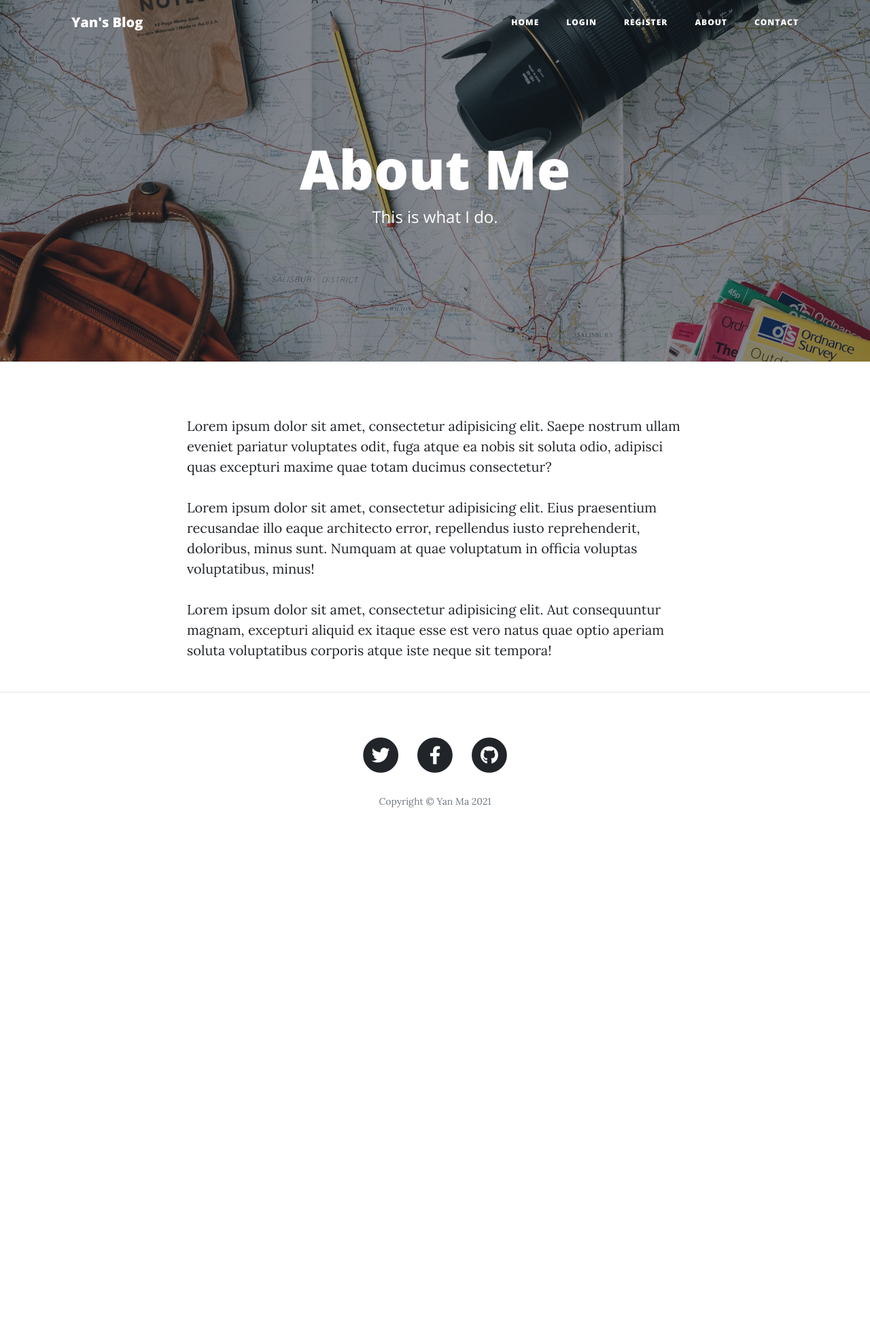
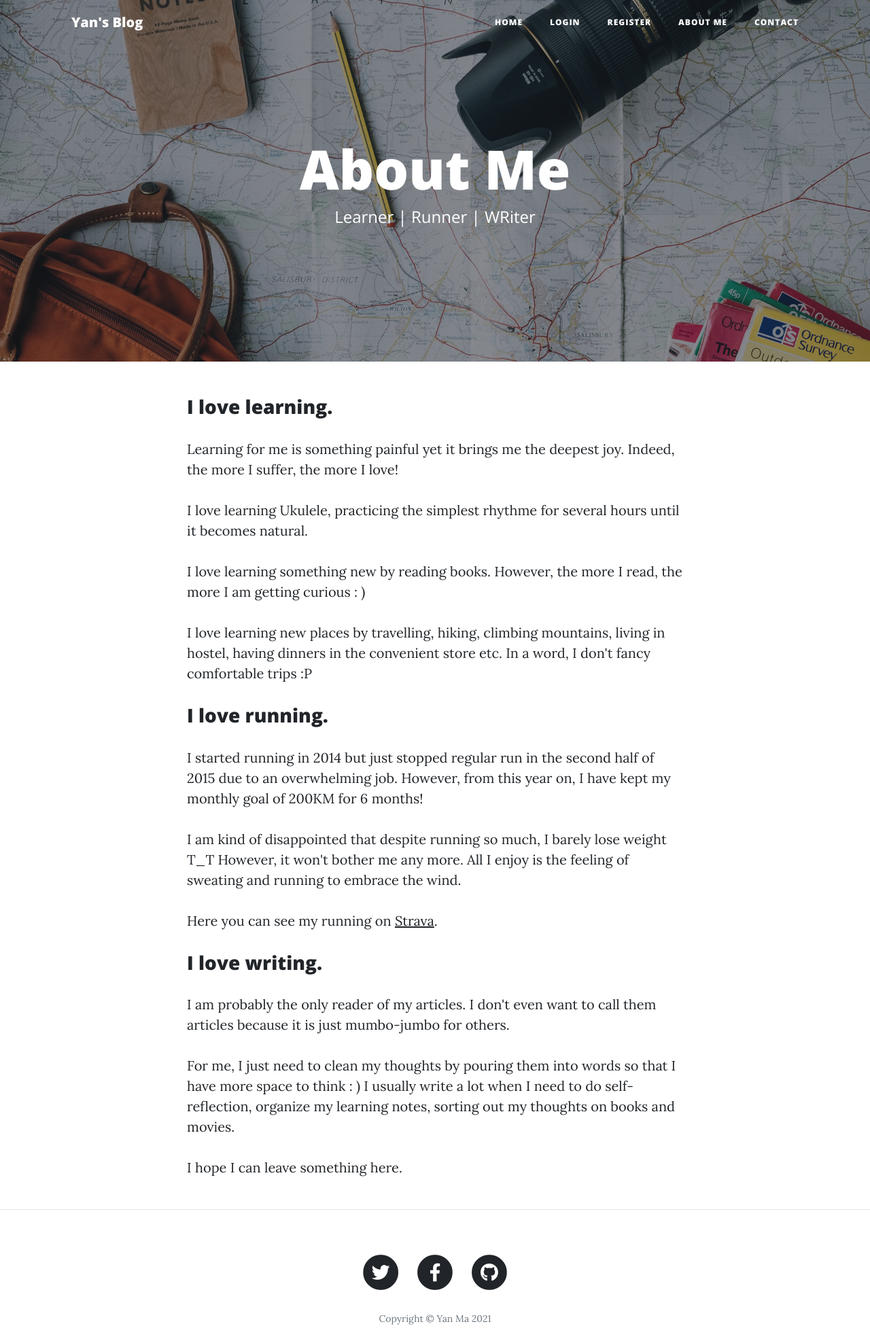
Before and after one commit to dada0804/My-Blog, a Flask app: page /about in a window 1280 px wide. Shown: the top 1973 px of the page at 68% size. Before the commit the page ends 1188 px from the top, so only its background shows below. Run offline with Flask 2, Linux system fonts and the light colour scheme; some libraries are stand-ins or nearby versions.

Commit message:
update about.html; fix contact_me.php

```diff
--- a/main.py
+++ b/main.py
@@ -13,12 +13,12 @@ from flask import abort
 import os
 
 app = Flask(__name__)
-app.config['SECRET_KEY'] = os.environ.get('SECRET_KEY')
+app.config['SECRET_KEY'] = os.environ.get('SECRET_KEY','8BYkEfBA6O6donzWlSihBXox7C0sKR6b')
 ckeditor = CKEditor(app)
 Bootstrap(app)
 
 ##CONNECT TO DB
-app.config['SQLALCHEMY_DATABASE_URI'] = os.environ.get('DATABASE_URL')
+app.config['SQLALCHEMY_DATABASE_URI'] = os.environ.get("DATABASE_URL",  "sqlite:///blog.db")
 app.config['SQLALCHEMY_TRACK_MODIFICATIONS'] = False
 db= SQLAlchemy(app)
 
@@ -136,10 +136,10 @@ def login():
     if form.validate_on_submit():
         user=User.query.filter_by(email=form.email.data).first()
         if not user:
-            flash("The email doesn't right, please try again.")
+            flash("The email is incorrect. Please try again.")
             return redirect(url_for('login'))
         elif not check_password_hash(user.password,form.password.data):
-            flash("Password incorrect, please try again.")
+            flash("Password incorrect. Please try again.")
             return redirect(url_for('login'))
         else:
             login_user(user)
@@ -159,7 +159,7 @@ def show_post(post_id):
     requested_post = BlogPost.query.get(post_id)
     if form.validate_on_submit():
         if not current_user.is_authenticated:
-            flash('You need to login to comment!')
+            flash('You need to log in to comment : )')
             return redirect(url_for('login_in'))
 
         new_comment=Comment(
@@ -202,7 +202,7 @@ def add_new_post():
     return render_template("make-post.html", form=form)
 
 
-@app.route("/edit-post/<int:post_id>")
+@app.route("/edit-post/<int:post_id>",methods=['GET','POST'])
 @admin_only
 def edit_post(post_id):
     post = BlogPost.query.get(post_id)
@@ -210,14 +210,13 @@ def edit_post(post_id):
         title=post.title,
         subtitle=post.subtitle,
         img_url=post.img_url,
-        author=post.author,
+        author=post.author.name,
         body=post.body
     )
     if edit_form.validate_on_submit():
         post.title = edit_form.title.data
         post.subtitle = edit_form.subtitle.data
         post.img_url = edit_form.img_url.data
-        post.author = edit_form.author.data
         post.body = edit_form.body.data
         db.session.commit()
         return redirect(url_for("show_post", post_id=post.id))
@@ -225,7 +224,7 @@ def edit_post(post_id):
     return render_template("make-post.html", form=edit_form)
 
 
-@app.route("/delete/<int:post_id>")
+@app.route("/delete/<int:post_id>",methods=['GET','POST'])
 @admin_only
 def delete_post(post_id):
     post_to_delete = BlogPost.query.get(post_id)
--- a/static/js/contact_me.js
+++ b/static/js/contact_me.js
@@ -20,7 +20,7 @@ $(function() {
       $this = $("#sendMessageButton");
       $this.prop("disabled", true); // Disable submit button until AJAX call is complete to prevent duplicate messages
       $.ajax({
-        url: "././mail/contact_me.php",
+        url: "./mail/contact_me.php",
         type: "POST",
         data: {
           name: name,
--- a/templates/about.html
+++ b/templates/about.html
@@ -8,7 +8,7 @@
         <div class="col-lg-8 col-md-10 mx-auto">
           <div class="page-heading">
             <h1>About Me</h1>
-            <span class="subheading">This is what I do.</span>
+            <span class="subheading">Learner | Runner | WRiter</span>
           </div>
         </div>
       </div>
@@ -19,9 +19,20 @@
   <div class="container">
     <div class="row">
       <div class="col-lg-8 col-md-10 mx-auto">
-        <p>Lorem ipsum dolor sit amet, consectetur adipisicing elit. Saepe nostrum ullam eveniet pariatur voluptates odit, fuga atque ea nobis sit soluta odio, adipisci quas excepturi maxime quae totam ducimus consectetur?</p>
-        <p>Lorem ipsum dolor sit amet, consectetur adipisicing elit. Eius praesentium recusandae illo eaque architecto error, repellendus iusto reprehenderit, doloribus, minus sunt. Numquam at quae voluptatum in officia voluptas voluptatibus, minus!</p>
-        <p>Lorem ipsum dolor sit amet, consectetur adipisicing elit. Aut consequuntur magnam, excepturi aliquid ex itaque esse est vero natus quae optio aperiam soluta voluptatibus corporis atque iste neque sit tempora!</p>
+        <h3>I love learning.</h3>
+        <p>Learning for me is something painful yet it brings me the deepest joy. Indeed, the more I suffer, the more I love! </p>
+        <p>I love learning Ukulele, practicing the simplest rhythme for several hours until it becomes natural. </p>
+        <p>I love learning something new by reading books. However, the more I read, the more I am getting curious : )</p>
+        <p>I love learning new places by travelling, hiking, climbing mountains, living in hostel, having dinners in the convenient store etc. In a word, I don't fancy comfortable trips :P</p>
+
+        <h3>I love running.</h3>
+        <p>I started running in 2014 but just stopped regular run in the second half of 2015 due to an overwhelming job. However, from this year on, I have kept my monthly goal of 200KM for 6 months!</p>
+        <p>I am kind of disappointed that despite running so much, I barely lose weight T_T However, it won't bother me any more. All I enjoy is the feeling of sweating and running to embrace the wind.</p>
+        <p>Here you can see my running on <a href="https://www.strava.com/athletes/90646202">Strava</a>. </p>
+        <h3>I love writing.</h3>
+        <p>I am probably the only reader of my articles. I don't even want to call them articles because it is just mumbo-jumbo for others.</p>
+        <p>For me, I just need to clean my thoughts by pouring them into words so that I have more space to think : ) I usually write a lot when I need to do self-reflection, organize my learning notes, sorting out my thoughts on books and movies. </p>
+          <p>I hope I can leave something here.</p>
       </div>
     </div>
   </div>
--- a/templates/header.html
+++ b/templates/header.html
@@ -54,7 +54,7 @@
            {% endif %}
 
           <li class="nav-item">
-            <a class="nav-link" href="{{ url_for('about') }}">About</a>
+            <a class="nav-link" href="{{ url_for('about') }}">About Me</a>
           </li>
           <li class="nav-item">
             <a class="nav-link" href="{{ url_for('contact') }}">Contact</a>
```
Also changed, not shown: blog.db, 1 other file.
